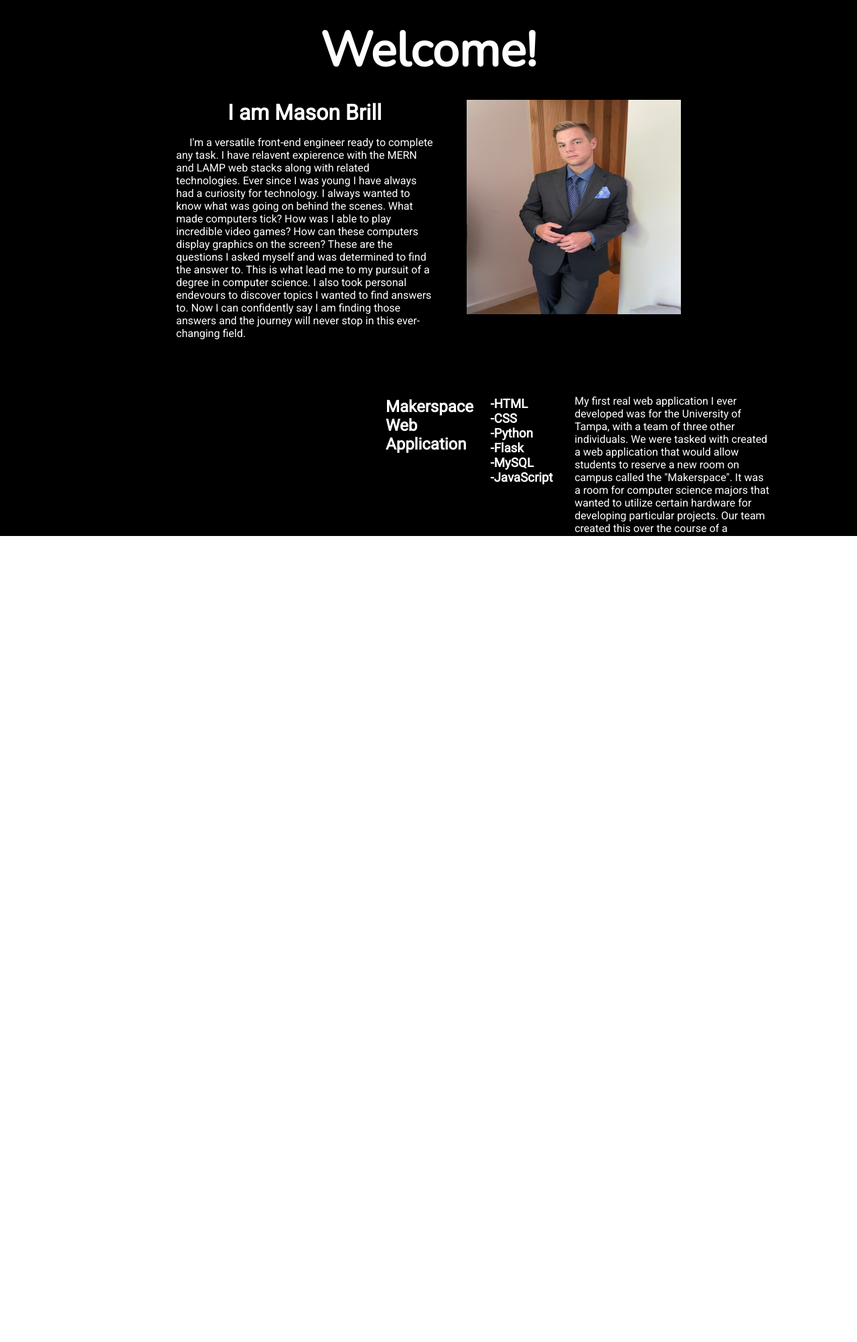
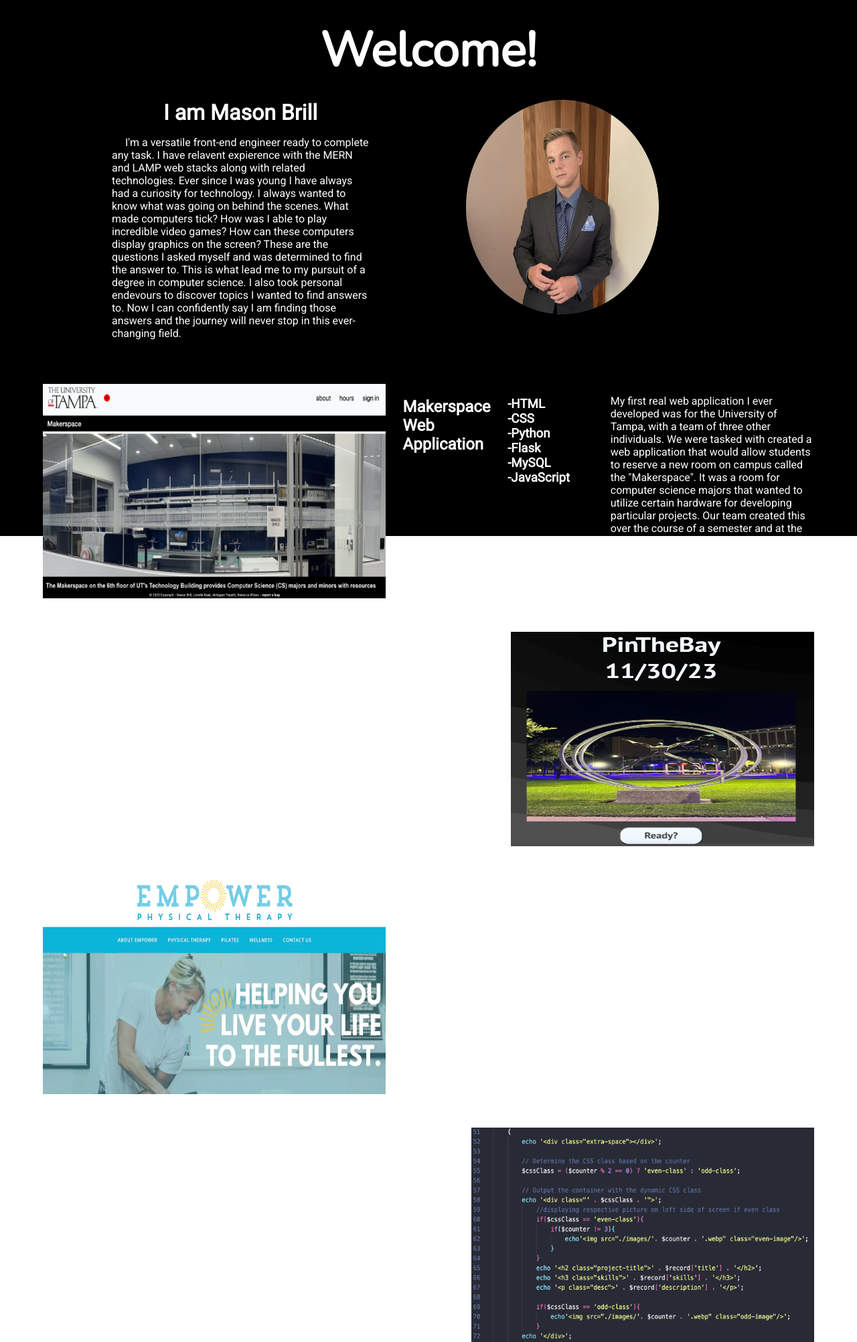
Before and after one commit to Mason-Brill/Portfolio, a PHP site: page / in a window 1280 px wide. Shown: the whole page at 67% size. Before the commit the page ends 800 px from the top, so only its background shows below. Run offline with PHP 8.4, Linux system fonts and the light colour scheme; data comes from the database, SQL or seed files in the repository; data that the repository does not hold is empty.

Commit message:
added project pictures

```diff
--- a/Docker/index.css
+++ b/Docker/Mndex.css
@@ -66,8 +66,18 @@ body, html {
 	animation-duration: 3s;
 }
 
+.even-image {
+	width: 40vw;
+	height: 40vh;
+}
+
+.odd-image {
+	width: 40vw;
+	height: 40vh;
+}
+
 .me {
-	width: 25vw;
+	width: 40vw;
 	height: 40vh;
 	animation-name: intro;
 	animation-duration: 3s;
@@ -79,22 +89,28 @@ body, html {
 
 .even-class {
 	display: flex;
-	margin-left: 45vw;
-	margin-right: 10vw;
+	margin-left: 5vw;
+	margin-right: 5vw;
 	gap: 2vw;
 }
 
 .odd-class {
 	display: flex;
-	margin-left: 10vw;
-	margin-right: 45vw;
+	margin-left: 5vw;
+	margin-right: 5vw;
 	gap: 2vw;
 }
 
 .skills {
 	white-space: pre-wrap;
   	flex-grow: 1;
-  	min-width: 100px;
+  	min-width: 10vw;
+}
+
+.desc {
+	white-space: pre-wrap;
+  	flex-grow: 1;
+  	max-width: 30vw;
 }
 
 .background {
--- a/Docker/index.php
+++ b/Docker/index.php
@@ -1,6 +1,6 @@
 <!DOCTYPE html>
 <head>
-	<link rel="stylesheet" href="./index.css">
+	<link rel="stylesheet" href="./Mndex.css">
 	<link rel="stylesheet" href="https://fonts.googleapis.com/css?family=Nunito">
 	<link rel="stylesheet" href="https://fonts.googleapis.com/css?family=Roboto">
 </head>
@@ -32,7 +32,7 @@
 		field.
 	    </p>
 	  </div>
-	  <img src="./Mason.JPEG" class="me"/>
+	  <img src="./images/Mason.Webp" class="me"/>
 	</div>
 
 	<?php
@@ -56,9 +56,17 @@
 
 		// Output the container with the dynamic CSS class
 		echo '<div class="' . $cssClass . '">';
+			//displaying respective picture on left side of screen if even class
+			if($cssClass == 'even-class'){
+					echo'<img src="./images/'. $counter . '.webp" class="even-image"/>';
+			}
 			echo '<h2 class="project-title">' . $record['title'] . '</h2>';
 			echo '<h3 class="skills">' . $record['skills'] . '</h3>';
-			echo '<p>' . $record['description'] . '</p>';
+			echo '<p class="desc">' . $record['description'] . '</p>';
+
+			if($cssClass == 'odd-class'){
+				echo'<img src="./images/'. $counter . '.webp" class="odd-image"/>';
+			}
 		echo '</div>';
 
 		// Increment the counter for the next iteration
```
Also changed, not shown: Docker/Mason.JPEG (deleted), Docker/images/0.webp (added), Docker/images/1.webp (added), Docker/images/2.webp (added), Docker/images/3.webp (added), Docker/images/Mason.webp (added), 3 other files.
